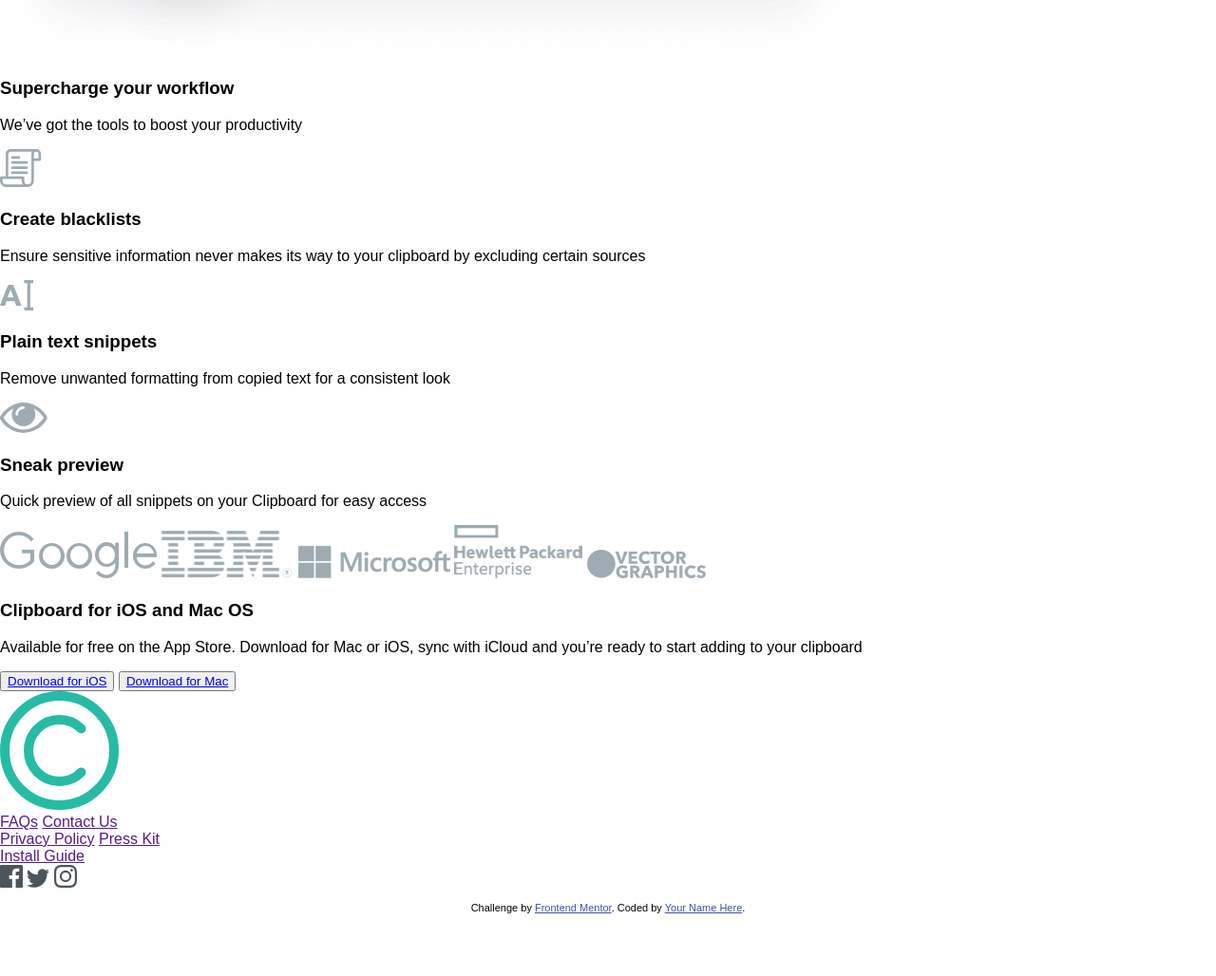
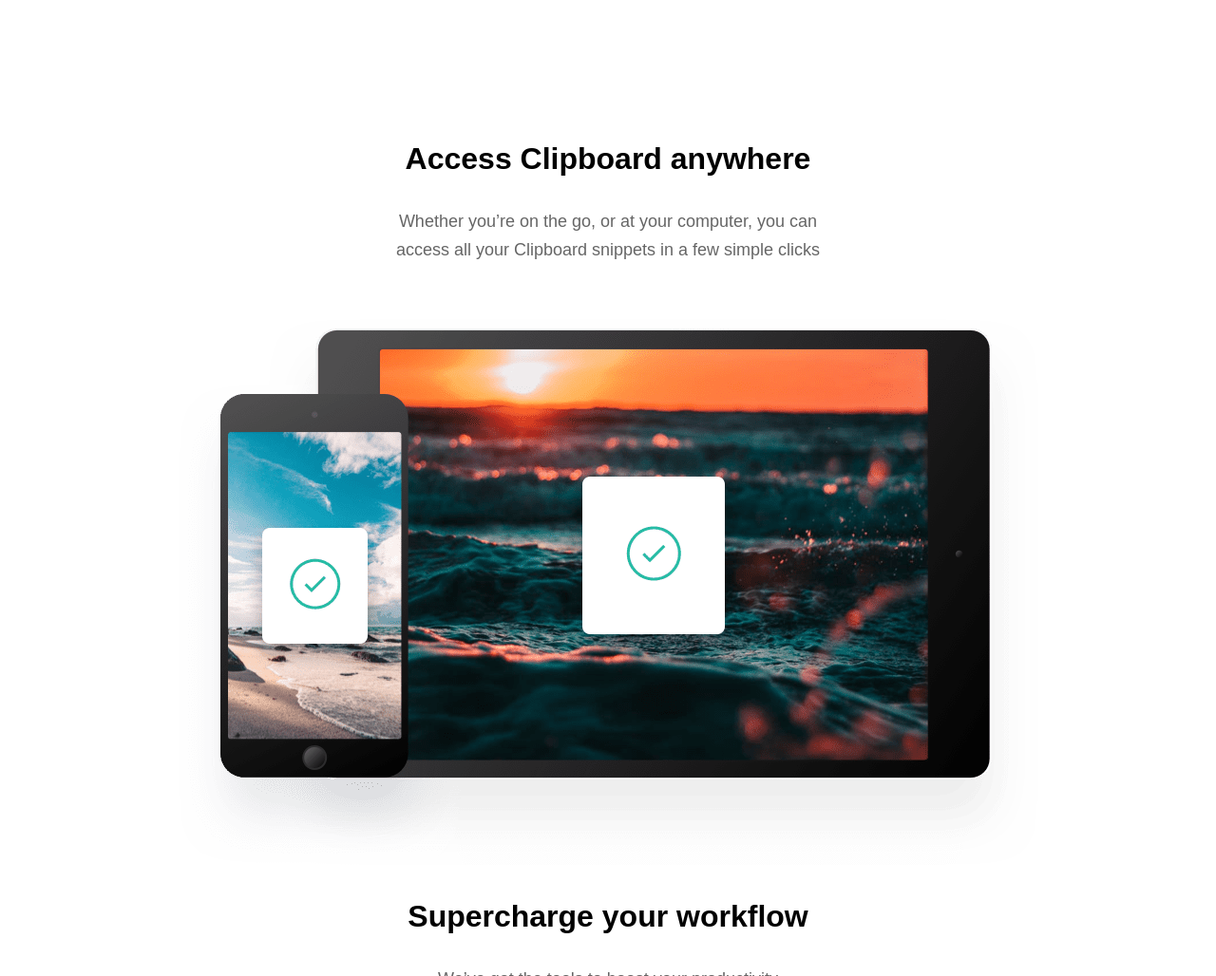
Before and after one commit to yetkinkrsngr/clipboard-landing-page, a plain HTML site: page index.html in a window 1280 px wide. Shown: the part 1772-2800 px from the top of the page at 95% size. Before the commit the page ends 2745 px from the top, so only its background shows below. Drawn offline with Linux system fonts and the light colour scheme; a web font is replaced by a local one.

Commit message:
project done

```diff
--- a/css/style-mobile.css
+++ b/css/style-mobile.css
@@ -58,8 +58,6 @@ opacity: .9;
     margin: 10px;
     border-radius: 30px;
     border: 0;
-
-
 }
 .green{
     background-color: var(--Strong-Cyan);
--- a/css/style.css
+++ b/css/style.css
@@ -15,14 +15,146 @@ body{
 --Font-size: 18px;
 --bai-jamuree:'Bai Jamjuree', sans-serif;
 }
-
-
-
-
-
-
-
-
+.container{
+    display: grid;
+    grid-template-columns: auto;
+}
+.logo{
+    background-image: url("../images/bg-header-desktop.png");
+    background-repeat: no-repeat;
+    background-size: cover;
+    height: 300px;
+    text-align: center;
+}
+.logo-center{
+    margin:60px;
+}
+.mid-info-desktop{
+    text-align: center;
+}
+.mid-info-desktop h1{
+    font-size: 64px;
+    opacity: .6;
+    margin-top: -10px;
+    font-weight: 600;
+}
+.mid-info-desktop p{
+    padding-left:480px;
+    padding-right: 480px;
+    line-height: 25px;
+    opacity: .6;
+    margin-top: -50px;
+}
+.button-side-desktop{
+    height: 200px;
+}
+.btn{
+    height: 50px;
+    width: 250px;
+    align-self: center;
+    margin: 10px;
+    border-radius: 30px;
+    border: 0;
+}
+.green{
+    background-color: var(--Strong-Cyan);
+}
+.blue{
+ background-color: var(--Light-Blue);
+}
+.btn-link{
+    color: #fff;
+    text-decoration: none;
+    font-weight: 600;
+}
+.mid-info-text{
+    text-align: center;
+    margin-bottom: 40px;
+}
+.mid-info-text h1{
+    font-size: 32px;
+}
+.mid-info-text p{
+font-size: 18px;
+padding-left: 400px;
+padding-right: 400px;
+line-height: 30px;
+opacity: .6;
+}
+.advert-flex{
+    display: flex;
+}
+.right{
+    width: 100%;
+    padding: 100px;
+}
+.mid-info-detals{
+    margin-bottom: 20px;
+    margin-top: -10px;
+}
+.mid-info-paragraf{
+    padding-right: 230px;
+    line-height: 30px;
+    opacity: .6;
+}
+.product-img{
+    text-align: center;
+}
+.info-product{
+    display: grid;
+    grid-template-columns: auto auto auto;
+}
+.info-product-row{
+    text-align: center;
+}
+.product-paragraf{
+    padding-left: 80px;
+    padding-right: 80px;
+    line-height: 30px;
+    opacity: .6;
+}
+.product-paragraf-margin{
+    margin-top: 27px;
+}
+.Company-work-with img{
+    margin-left: 9%;
+}
+.footer-menu{
+    height: 150px;
+    display: flex;
+    justify-content:space-around;
+}
+.footer-menu-background{
+    background-color: #f0ebeb;
+    opacity: .8;
+}
+.footer-logo{
+    align-self: center;
+}
+.footer-logo img{
+    width: 60px;
+}
+.footer-link{
+    align-self: center;
+    display: flex;
+}
+.footer-link-first{
+    display: flex;
+    flex-direction: column;
+    margin-bottom:5px;
+}
+.footer-link-first a{
+    margin:10px;
+    text-decoration: none;
+    color: black;
+    opacity: .9;
+}
+.f-logo{
+    align-self: center;
+}
+.f-logo img{
+    margin-left: 25px;
+}
 
 .attribution { font-size: 11px; text-align: center; }
 .attribution a { color: hsl(228, 45%, 44%); }
--- a/index.html
+++ b/index.html
@@ -17,7 +17,7 @@
     <link
       rel="stylesheet"
       href="css/style.css"
-      media="only screen and (min-width:401px)"
+      media="only screen and (min-width:402px)"
     />
     <link
       rel="stylesheet"
@@ -41,13 +41,13 @@
             <img src="images/logo.svg" class="logo-center" alt=""
           /></a>
         </article>
-        <article class="mid-info">
+        <article class="mid-info mid-info-desktop">
           <h1>A history of everything you copy</h1>
           <p>
             Clipboard allows you to track and organize everything you copy.
             Instantly access your clipboard on all your devices.
           </p>
-          <div class="button-side">
+          <div class="button-side button-side-desktop">
             <button class="btn green">
               <a href="#" class="btn-link">Download for iOS</a>
             </button>
@@ -56,7 +56,7 @@
             </button>
           </div>
         </article>
-        <article class="mid-info">
+        <article class="mid-info mid-info-text">
           <h1>Keep track of your snippets</h1>
           <p>
             Clipboard instantly stores any item you copy in the cloud, meaning
@@ -67,29 +67,31 @@
         <article class="advert advert-flex">
           <div class="left"><img src="images/image-computer.png" alt="" /></div>
           <div class="right">
-            <div class="mid-info">
-              <h1>Quick Search</h1>
-              <p>
+            <div class="mid-info mid-info-detals">
+              <h1 class="mid-info-header">Quick Search</h1>
+              <p class="mid-info-paragraf">
                 Easily search your snippets by content, category, web address,
                 application, and more
               </p>
             </div>
 
-            <div class="mid-info">
-              <h1>iCloud Sync</h1>
-              <p>Instantly saves and syncs snippets across all your devices</p>
+            <div class="mid-info mid-info-detals">
+              <h1 class="mid-info-header">iCloud Sync</h1>
+              <p class="mid-info-paragraf">
+                Instantly saves and syncs snippets across all your devices
+              </p>
             </div>
 
-            <div class="mid-info">
-              <h1>Complete History</h1>
-              <p>
+            <div class="mid-info mid-info-detals">
+              <h1 class="mid-info-header">Complete History</h1>
+              <p class="mid-info-paragraf">
                 Retrieve any snippets from the first moment you started using
                 the app
               </p>
             </div>
           </div>
         </article>
-        <article class="mid-info advert">
+        <article class="mid-info mid-info-text">
           <h1>Access Clipboard anywhere</h1>
           <p>
             Whether you’re on the go, or at your computer, you can access all
@@ -99,7 +101,7 @@
         <article class="product-img">
           <img class="" src="images/image-devices.png" alt="" />
         </article>
-        <article class="mid-info advert">
+        <article class="mid-info mid-info-text">
           <h1>Supercharge your workflow</h1>
           <p>We’ve got the tools to boost your productivity</p>
         </article>
@@ -108,7 +110,7 @@
           <div class="info-product-row">
             <img class="advert" src="images/icon-blacklist.svg" alt="" />
             <h1>Create blacklists</h1>
-            <p>
+            <p class="product-paragraf">
               Ensure sensitive information never makes its way to your clipboard
               by excluding certain sources
             </p>
@@ -117,7 +119,7 @@
           <div class="info-product-row">
             <img class="advert" src="images/icon-text.svg" alt="" />
             <h1>Plain text snippets</h1>
-            <p>
+            <p class="product-paragraf product-paragraf-margin">
               Remove unwanted formatting from copied text for a consistent look
             </p>
           </div>
@@ -125,7 +127,7 @@
           <div class="info-product-row">
             <img src="images/icon-preview.svg" class="advert" alt="" />
             <h1>Sneak preview</h1>
-            <p>
+            <p class="product-paragraf product-paragraf-margin">
               Quick preview of all snippets on your Clipboard for easy access
             </p>
           </div>
@@ -137,15 +139,15 @@
           <img src="images/logo-hp.png" alt="" />
           <img src="images/logo-vector-graphics.png" alt="" />
         </article>
-        <article class="mid-info">
-          <div class="padd">
+        <article class="mid-info mid-info-text">
+          <div>
             <h1>Clipboard for iOS and Mac OS</h1>
             <p>
               Available for free on the App Store. Download for Mac or iOS, sync
               with iCloud and you’re ready to start adding to your clipboard
             </p>
           </div>
-          <div class="button-side">
+          <div class="button-side button-side-desktop">
             <button class="btn green">
               <a href="#" class="btn-link">Download for iOS</a>
             </button>
@@ -155,20 +157,20 @@
           </div>
         </article>
       </section>
-      <footer class="footer-menu">
+      <footer class="footer-menu footer-menu-background">
         <article class="footer-logo">
           <img src="images/logo.svg" c alt="" />
         </article>
         <article class="footer-link">
-          <div>
+          <div class="footer-link-first">
             <a href="">FAQs</a>
             <a href="">Contact Us</a>
           </div>
-          <div>
+          <div class="footer-link-first">
             <a href="">Privacy Policy</a>
             <a href="">Press Kit</a>
           </div>
-          <div>
+          <div class="footer-link-first">
             <a href="">Install Guide</a>
           </div>
         </article>
```
